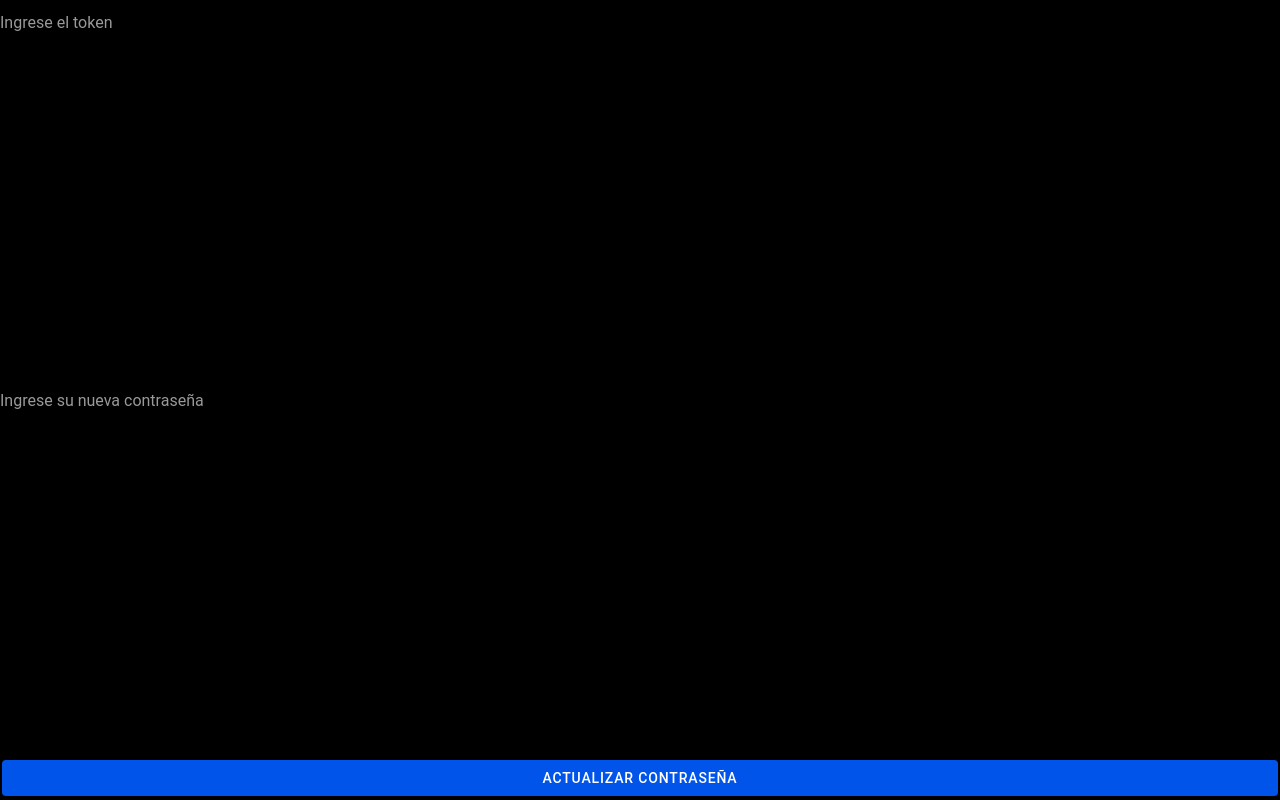
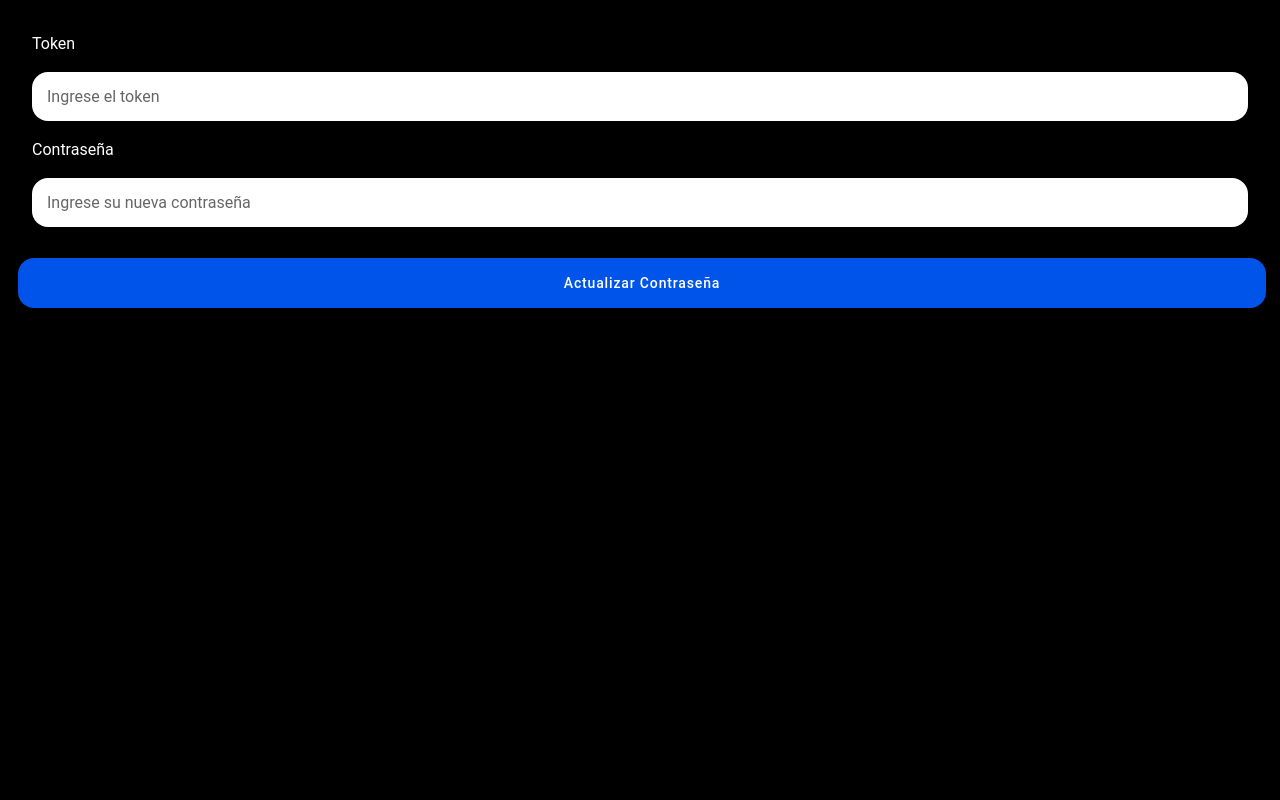
Before and after one commit to diego41071/MBF-Movil, a React (Vite) app: page /resetpassword in a window 1280 px wide. Built offline with nearby package versions, Linux system fonts and the light colour scheme.

Commit message:
cambios visuales

```diff
--- a/src/pages/ForgotPassword/ForgotPassword.tsx
+++ b/src/pages/ForgotPassword/ForgotPassword.tsx
@@ -1,23 +1,38 @@
 import { useState } from "react";
-import { IonButton, IonInput, IonItem, IonLabel, IonPage } from "@ionic/react";
+import {
+  IonButton,
+  IonHeader,
+  IonInput,
+  IonItem,
+  IonLabel,
+  IonPage,
+  IonTitle,
+  IonToolbar,
+} from "@ionic/react";
 import axios from "axios";
 import { handleForgotPassword } from "../../services/authService";
+import "./Forgotpassword.css";
 
 const ForgotPassword: React.FC = () => {
   const [email, setEmail] = useState("");
 
   return (
     <IonPage>
-      <IonItem className="custom-item">
-        <IonLabel className="custom-label-login">Correo electrónico</IonLabel>
+      <IonHeader>
+        <IonToolbar>
+          <IonTitle>Recuperación de contraseña</IonTitle>
+        </IonToolbar>
+      </IonHeader>
+      <IonItem className="custom-itemforgot">
+        <IonLabel position="floating">Correo electrónico</IonLabel>
         <IonInput
           placeholder="Ingrese su correo"
           value={email}
           onIonChange={(e) => setEmail(e.detail.value!)}
           className="custom-input"
         />
-      </IonItem>
-      <div className="container-button">
+
+        <div className="container-button button-forgot">
           <IonButton
             onClick={(e) => handleForgotPassword(email)}
             routerLink="/resetpassword"
@@ -26,6 +41,7 @@ const ForgotPassword: React.FC = () => {
             Recuperar Contraseña
           </IonButton>
         </div>
+      </IonItem>
     </IonPage>
   );
 };
--- /dev/null
+++ b/src/pages/ForgotPassword/Forgotpassword.css
@@ -0,0 +1,27 @@
+.button-forgot {
+    margin-top: 40px;
+    margin: 0 auto;
+    margin-top: 33px
+}
+
+.custom-title {
+    text-align: center;
+    width: 275px;
+    padding: 0;
+    position: relative;
+    margin: 0 auto;
+    top: -211px;
+
+}
+
+.custom-itemforgot {
+    top: -226px;
+}
+
+.custom-button {
+    width: 100%;
+}
+
+.button-forgot {
+    width: 100%;
+}
--- a/src/pages/Login/Login.css
+++ b/src/pages/Login/Login.css
@@ -16,6 +16,7 @@
     --border-radius: 16px;
     text-transform: capitalize;
     width: 90%;
+    height: 50px;
 }
 
 .container-button {
@@ -81,6 +82,7 @@
     margin-bottom: -22px;
 }
 
+
 .custom-item {
     --background: transparent;
     --border-color: transparent;
--- /dev/null
+++ b/src/pages/Resetpassword/Resetpassword.css
@@ -0,0 +1,3 @@
+.margin-button {
+    margin-top: 30px;
+}
--- a/src/pages/Resetpassword/Resetpassword.tsx
+++ b/src/pages/Resetpassword/Resetpassword.tsx
@@ -1,6 +1,14 @@
 import { useState } from "react";
-import { IonButton, IonInput, IonPage } from "@ionic/react";
+import {
+  IonButton,
+  IonContent,
+  IonInput,
+  IonItem,
+  IonLabel,
+  IonPage,
+} from "@ionic/react";
 import axios from "axios";
+import "./Resetpassword.css";
 
 const ResetPassword: React.FC = () => {
   const [token, setToken] = useState("");
@@ -24,18 +32,33 @@ const ResetPassword: React.FC = () => {
 
   return (
     <IonPage>
+      <IonContent className="ion-padding">
+        <IonItem className="custom-item">
+          <IonLabel position="floating">Token</IonLabel>
           <IonInput
             placeholder="Ingrese el token"
             value={token}
             onIonChange={(e) => setToken(e.detail.value!)}
+            className="custom-input"
           />
+        </IonItem>
+        <IonItem className="custom-item">
+          <IonLabel position="floating">Contraseña</IonLabel>
           <IonInput
             placeholder="Ingrese su nueva contraseña"
             type="password"
             value={newPassword}
             onIonChange={(e) => setNewPassword(e.detail.value!)}
+            className="custom-input"
           />
-      <IonButton onClick={handleResetPassword}>Actualizar Contraseña</IonButton>
+        </IonItem>
+        <IonButton
+          className="custom-button margin-button"
+          onClick={handleResetPassword}
+        >
+          Actualizar Contraseña
+        </IonButton>
+      </IonContent>
     </IonPage>
   );
 };
```
Lines whose indentation alone changed are shown as unchanged.
